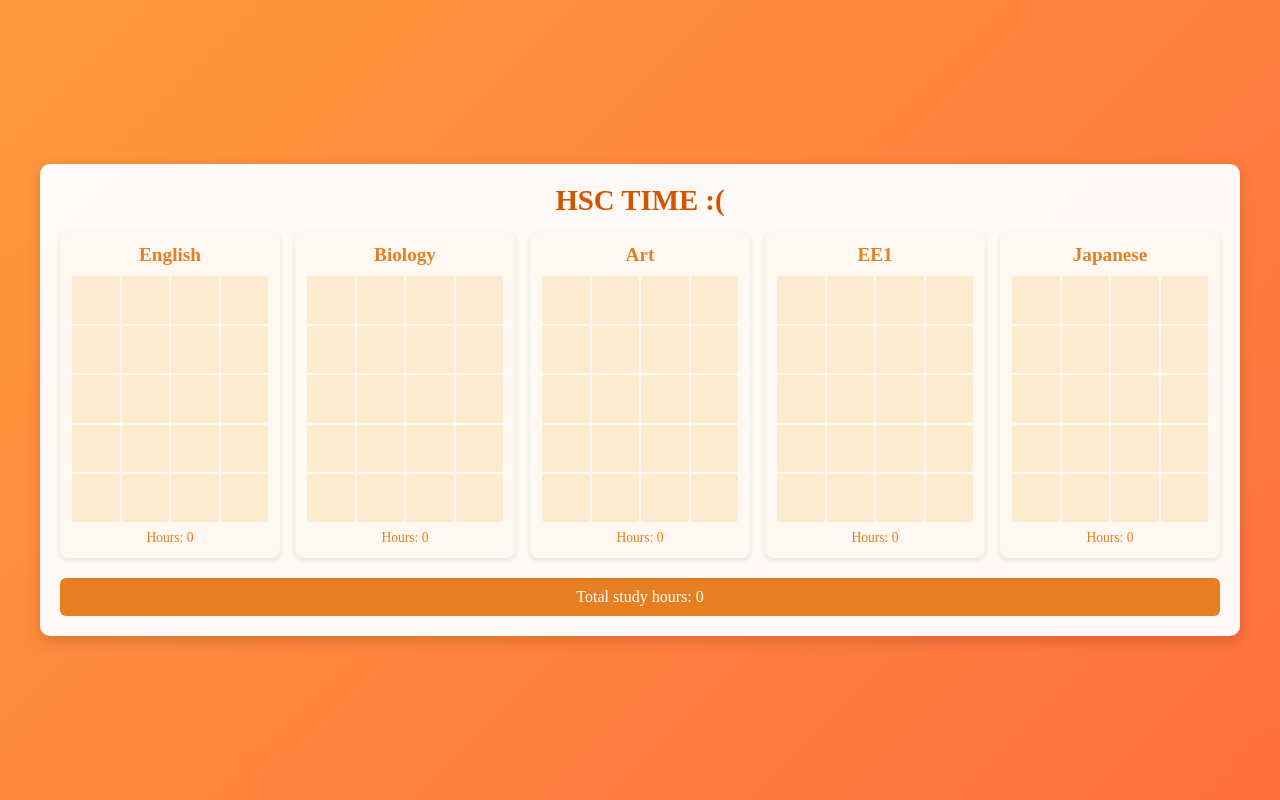
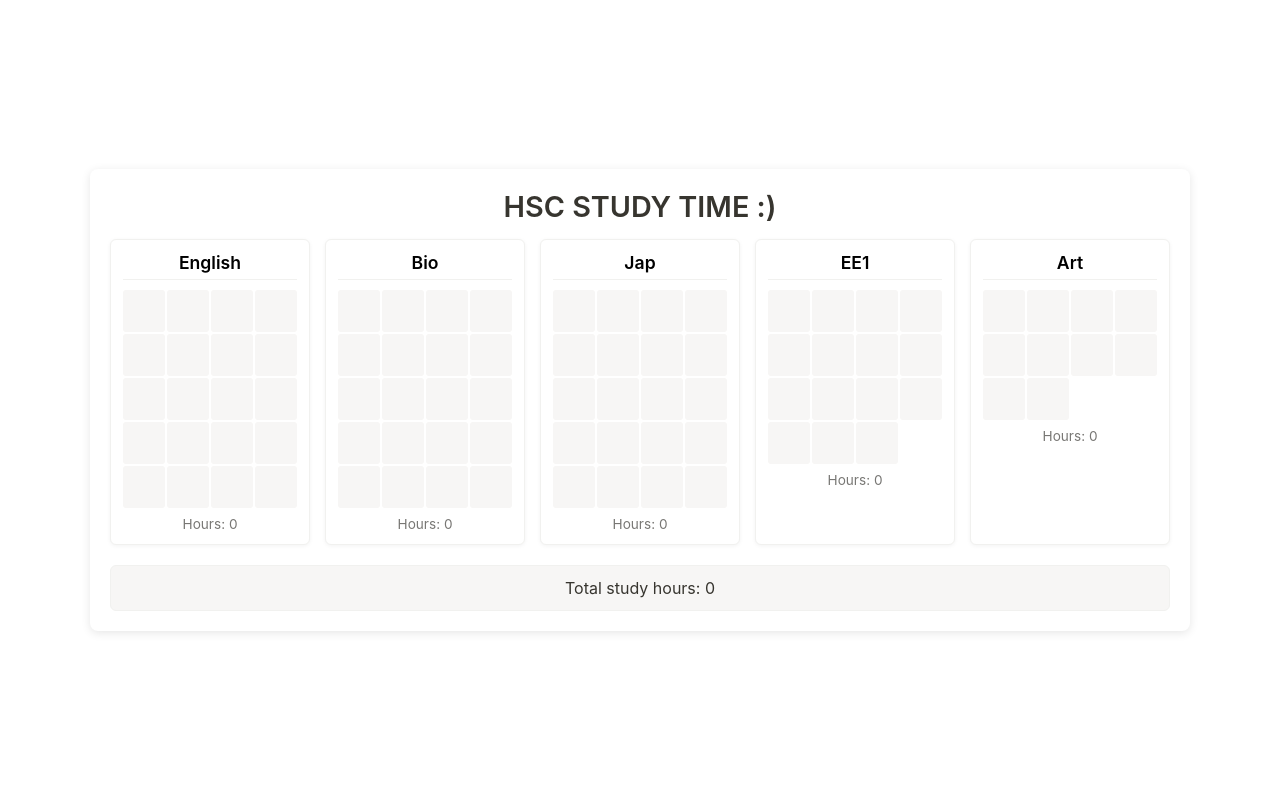
Before and after one commit to ZachIveroo/maggie.github.io, a plain HTML site: page index.html in a window 1280 px wide. Drawn offline with Linux system fonts and the light colour scheme.

Commit message:
Update index.html

```diff
--- a/index.html
+++ b/index.html
@@ -3,38 +3,46 @@
 <head>
     <meta charset="UTF-8">
     <meta name="viewport" content="width=device-width, initial-scale=1.0">
-    <title>Minimal Study Tracker</title>
+    <title>Study Tracker Waffle Grid</title>
     <style>
         * {
             margin: 0;
             padding: 0;
             box-sizing: border-box;
-            font-family: 'Times New Roman', Tahoma, Geneva, Verdana, sans-serif;
+            font-family: -apple-system, BlinkMacSystemFont, 'Segoe UI', Roboto, Oxygen, Ubuntu, sans-serif;
         }
 
         body {
-            background: linear-gradient(135deg, #ff9a3d 0%, #ff6f3d 100%);
+            background-color: #ffffff;
             min-height: 100vh;
             display: flex;
             justify-content: center;
             align-items: center;
-            padding: 0px;
+            padding: 20px;
         }
 
         .container {
-            background-color: rgba(255, 255, 255, 0.95);
-            border-radius: 10px;
-            box-shadow: 0 5px 15px rgba(0, 0, 0, 0.15);
+            background-color: #ffffff;
+            border-radius: 8px;
             padding: 20px;
             width: 100%;
-            max-width: 1200px;
+            max-width: 1100px;
+            box-shadow: 0 2px 10px rgba(0, 0, 0, 0.1);
         }
 
         h1 {
             text-align: center;
-            color: #d35400;
+            color: #37352f;
             margin-bottom: 15px;
             font-size: 1.8rem;
+            font-weight: 600;
+        }
+
+        .description {
+            text-align: center;
+            color: #787774;
+            margin-bottom: 25px;
+            font-size: 0.95rem;
         }
 
         .subjects-container {
@@ -45,18 +53,21 @@
         }
 
         .subject {
-            background-color: #fff8f1;
-            border-radius: 8px;
+            background-color: #ffffff;
+            border-radius: 6px;
             padding: 12px;
-            box-shadow: 0 2px 5px rgba(0, 0, 0, 0.1);
+            box-shadow: 0 1px 4px rgba(0, 0, 0, 0.05);
             flex: 1;
+            border: 1px solid #f1f1ef;
         }
 
         .subject h2 {
             text-align: center;
-            color: #e67e22;
             margin-bottom: 10px;
-            font-size: 1.2rem;
+            font-size: 1.1rem;
+            font-weight: 600;
+            padding-bottom: 6px;
+            border-bottom: 1px solid #f1f1ef;
         }
 
         .grid-container {
@@ -66,46 +77,66 @@
             margin-bottom: 8px;
         }
 
+        /* Adjust grid for EE1 (15 boxes) */
+        #ee1-grid {
+            grid-template-rows: repeat(4, 1fr);
+            grid-auto-rows: 0;
+            overflow-y: hidden;
+        }
+
+        /* Adjust grid for Art (10 boxes) */
+        #art-grid {
+            grid-template-rows: repeat(3, 1fr);
+            grid-auto-rows: 0;
+            overflow-y: hidden;
+        }
+
         .grid-item {
             width: 100%;
             aspect-ratio: 1;
-            background-color: #fdebd0;
-            border-radius: 2px;
+            background-color: #f7f6f5;
+            border-radius: 3px;
             cursor: pointer;
             transition: all 0.2s ease;
         }
 
         .grid-item:hover {
-            background-color: #f5b041;
+            opacity: 0.8;
         }
 
-        .grid-item.clicked {
-            background-color: #e67e22;
-        }
+        /* Subject-specific colors */
+        #eng .grid-item.clicked { background-color: #C4554D; } /* Red */
+        #bio .grid-item.clicked { background-color: #548164; } /* Green */
+        #jap .grid-item.clicked { background-color: #B35488; } /* Pink */
+        #ee1 .grid-item.clicked { background-color: #C29343; } /* Yellow */
+        #art .grid-item.clicked { background-color: #CC782F; } /* Orange */
 
         .subject-stats {
             text-align: center;
             font-size: 0.85rem;
-            color: #e67e22;
+            color: #787774;
         }
 
         .total-hours {
             text-align: center;
-            padding: 10px;
-            background-color: #e67e22;
-            color: white;
+            padding: 12px;
+            background-color: #f7f6f5;
+            color: #37352f;
             border-radius: 6px;
             font-size: 1rem;
+            margin-top: 15px;
+            border: 1px solid #f1f1ef;
         }
 
         .instructions {
             margin-top: 15px;
             padding: 10px;
-            background-color: #fdebd0;
+            background-color: #f7f6f5;
             border-radius: 6px;
             font-size: 0.8rem;
-            color: #d35400;
+            color: #787774;
             text-align: center;
+            border: 1px solid #f1f1ef;
         }
 
         @media (max-width: 900px) {
@@ -114,12 +145,12 @@
             }
 
             .subject {
-                min-width: 45%;
+                min-width: 48%;
                 margin-bottom: 15px;
             }
         }
 
-        @media (max-width: 500px) {
+        @media (max-width: 600px) {
             .subject {
                 min-width: 100%;
             }
@@ -128,48 +159,57 @@
 </head>
 <body>
     <div class="container">
-        <h1>HSC TIME :(</h1>
+        <h1>HSC STUDY TIME :)</h1>
 
         <div class="subjects-container">
-            <div class="subject">
+            <div class="subject" id="eng">
                 <h2>English</h2>
                 <div class="grid-container" id="eng-grid"></div>
                 <div class="subject-stats">Hours: <span id="eng-hours">0</span></div>
             </div>
 
-            <div class="subject">
-                <h2>Biology</h2>
+            <div class="subject" id="bio">
+                <h2>Bio</h2>
                 <div class="grid-container" id="bio-grid"></div>
                 <div class="subject-stats">Hours: <span id="bio-hours">0</span></div>
             </div>
 
-            <div class="subject">
-                <h2>Art</h2>
-                <div class="grid-container" id="art-grid"></div>
-                <div class="subject-stats">Hours: <span id="art-hours">0</span></div>
+            <div class="subject" id="jap">
+                <h2>Jap</h2>
+                <div class="grid-container" id="jap-grid"></div>
+                <div class="subject-stats">Hours: <span id="jap-hours">0</span></div>
             </div>
 
-            <div class="subject">
+            <div class="subject" id="ee1">
                 <h2>EE1</h2>
                 <div class="grid-container" id="ee1-grid"></div>
                 <div class="subject-stats">Hours: <span id="ee1-hours">0</span></div>
             </div>
 
-            <div class="subject">
-                <h2>Japanese</h2>
-                <div class="grid-container" id="jap-grid"></div>
-                <div class="subject-stats">Hours: <span id="jap-hours">0</span></div>
+            <div class="subject" id="art">
+                <h2>Art</h2>
+                <div class="grid-container" id="art-grid"></div>
+                <div class="subject-stats">Hours: <span id="art-hours">0</span></div>
             </div>
         </div>
 
         <div class="total-hours">
             Total study hours: <span id="total-hours">0</span>
+        </div>
 
+    </div>
 
     <script>
         document.addEventListener('DOMContentLoaded', function() {
-            const subjects = ['eng', 'bio', 'art', 'ee1', 'jap'];
-            const rows = 5;
+            // Define subjects with custom properties
+            const subjects = [
+                { id: 'eng', name: 'English', color: '#C4554D', boxes: 20 }, // Red
+                { id: 'bio', name: 'Bio', color: '#548164', boxes: 20 },     // Green
+                { id: 'jap', name: 'Jap', color: '#B35488', boxes: 20 },     // Pink
+                { id: 'ee1', name: 'EE1', color: '#C29343', boxes: 15 },     // Yellow (15 boxes)
+                { id: 'art', name: 'Art', color: '#CC782F', boxes: 10 }      // Orange (10 boxes)
+            ];
+
             const cols = 4;
 
             // Load saved state from localStorage
@@ -177,24 +217,28 @@
 
             // Initialize each subject grid
             subjects.forEach(subject => {
-                const gridContainer = document.getElementById(`${subject}-grid`);
-                const hoursElement = document.getElementById(`${subject}-hours`);
+                const gridContainer = document.getElementById(`${subject.id}-grid`);
+                const hoursElement = document.getElementById(`${subject.id}-hours`);
 
                 // Initialize subject state if not exists
-                if (!savedState[subject]) {
-                    savedState[subject] = {};
+                if (!savedState[subject.id]) {
+                    savedState[subject.id] = {};
                 }
+
+                // Set custom property for grid rows
+                const rows = Math.ceil(subject.boxes / cols);
+                gridContainer.style.gridTemplateRows = `repeat(${rows}, 1fr)`;
 
                 let subjectHours = 0;
 
                 // Create grid cells
-                for (let i = 0; i < rows * cols; i++) {
+                for (let i = 0; i < subject.boxes; i++) {
                     const cell = document.createElement('div');
                     cell.className = 'grid-item';
-                    cell.dataset.id = `${subject}-${i}`;
+                    cell.dataset.id = `${subject.id}-${i}`;
 
                     // Check if this cell was previously clicked
-                    if (savedState[subject][i]) {
+                    if (savedState[subject.id][i]) {
                         cell.classList.add('clicked');
                         subjectHours++;
                     }
@@ -204,10 +248,10 @@
 
                         // Update state
                         if (cell.classList.contains('clicked')) {
-                            savedState[subject][i] = true;
+                            savedState[subject.id][i] = true;
                             subjectHours++;
                         } else {
-                            delete savedState[subject][i];
+                            delete savedState[subject.id][i];
                             subjectHours--;
                         }
 
@@ -230,7 +274,7 @@
             function updateTotalHours() {
                 let total = 0;
                 subjects.forEach(subject => {
-                    total += parseInt(document.getElementById(`${subject}-hours`).textContent);
+                    total += parseInt(document.getElementById(`${subject.id}-hours`).textContent);
                 });
                 document.getElementById('total-hours').textContent = total;
             }
```
